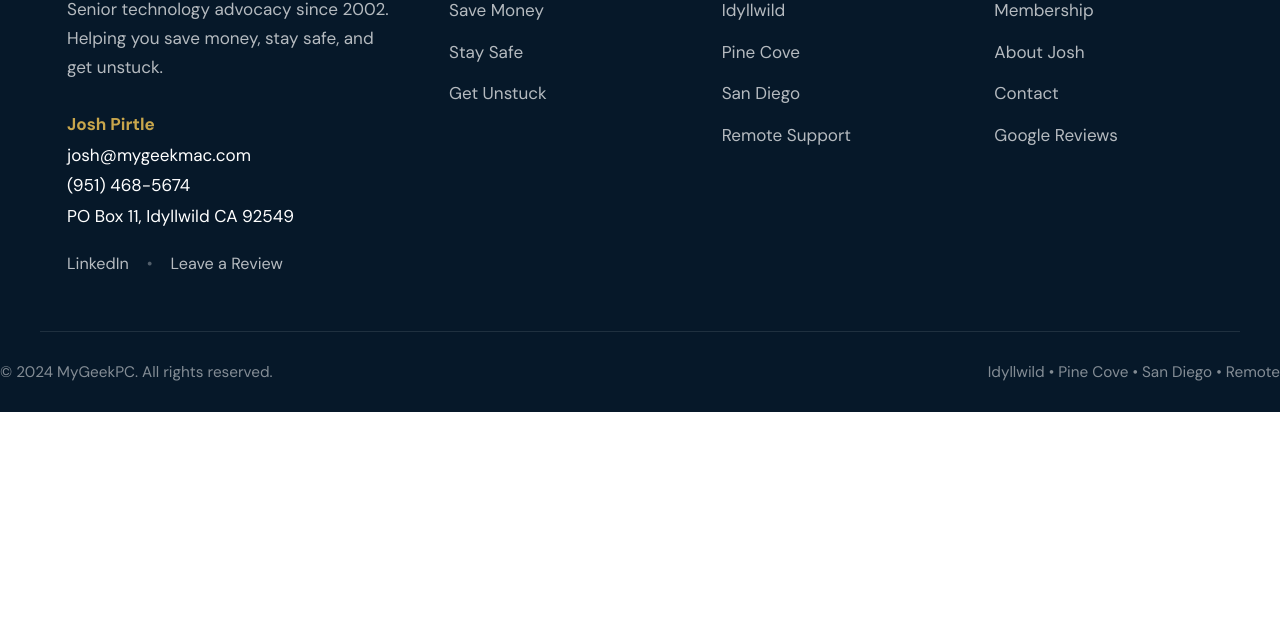
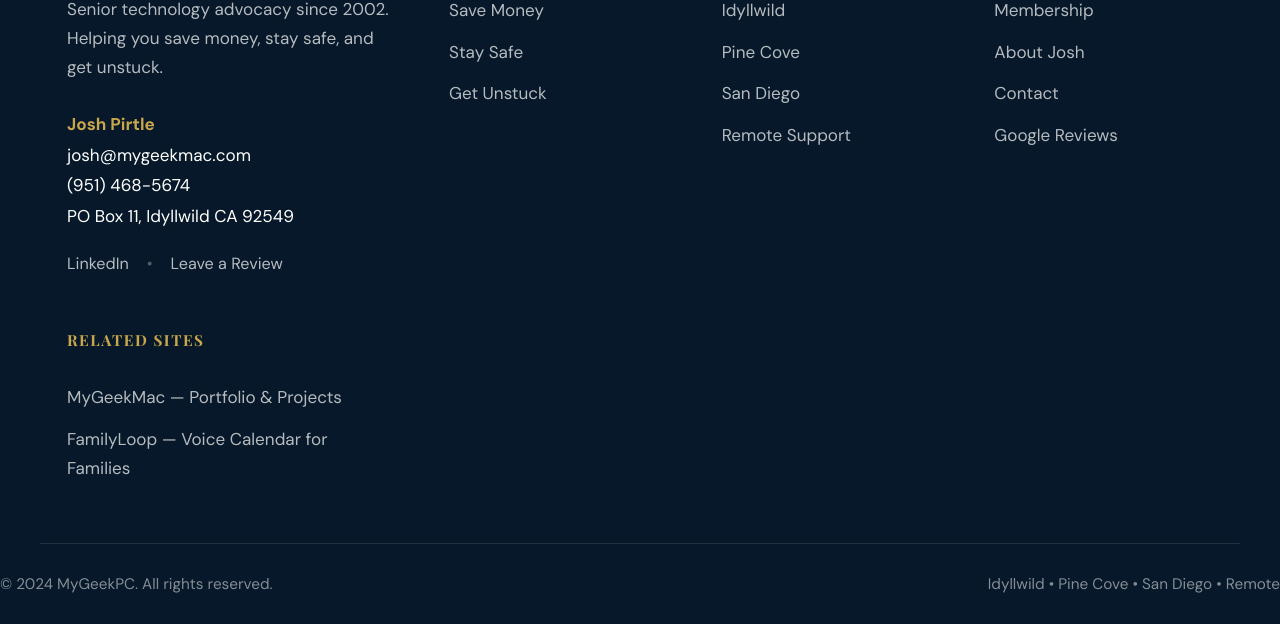
Before and after one commit to bacchusvino/mygeekpc, a plain HTML site: page index.html in a window 1280 px wide. Shown: the part 5017-5641 px from the top of the page. Before the commit the page ends 5429 px from the top, so only its background shows below. Drawn offline with nearby package versions, Linux system fonts and the light colour scheme; no server answers.

Commit message:
Add cross-links to mygeekmac.com and familyloop.us in footer

```diff
--- a/index.html
+++ b/index.html
@@ -197,6 +197,11 @@
                 <a href="contact.html">Contact</a>
                 <a href="https://g.page/r/CYkr2-fy_M9qEAI/review" target="_blank">Google Reviews</a>
             </div>
+            <div class="footer-col">
+                <h4>Related Sites</h4>
+                <a href="https://mygeekmac.com" target="_blank" rel="noopener">MyGeekMac — Portfolio & Projects</a>
+                <a href="https://familyloop.us" target="_blank" rel="noopener">FamilyLoop — Voice Calendar for Families</a>
+            </div>
         </div>
         <div class="footer-bottom">
             <span>© 2024 MyGeekPC. All rights reserved.</span>
```
